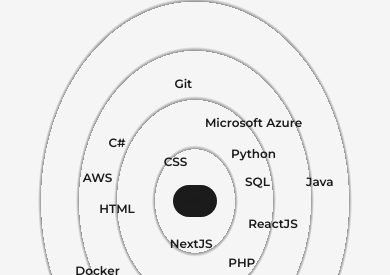
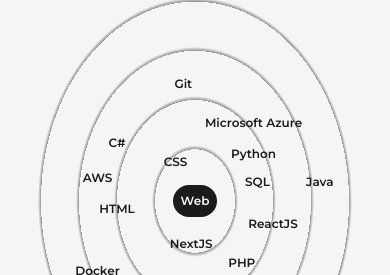
Before and after one commit to kavishdoshi/KavishPortfolio, a Next.js app: page /about in a window 390 px wide. Shown: the part 1488-1763 px from the top of the page. Built offline with nearby package versions, Linux system fonts and the light colour scheme.

Commit message:
skill web

```diff
--- a/src/components/Skills.js
+++ b/src/components/Skills.js
@@ -19,7 +19,7 @@
         <>
             <h2 className='font-bold text-8xl mt-64 w-full text-center md:text-6xl md:mt-32'>Skills</h2>
             <div className='w-full h-screen relative flex items-center justify-center rounded-full bg-circularLight dark:bg-circularDark lg:h-[80vh] sm:h-[60vh] xs:h-[50vh] md:bg-circularLightMd md:dark:bg-circularDarkMd sm:bg-circularLightSm sm:dark:bg-circularDarkSm lg:bg-circularLightLg lg:dark:bg-circularDarkLg '>
-                <motion.div className='flex items-center justify-center rounded-full font-semibold bg-dark text-light p-8 shadow-dark cursor-pointer dark:bg-light dark:text-dark lg:py-2 lg:px-4 md:text-sm md:py-1.5 md:px-3 xs:bg-transperent xs:dark:bg-transparent xs:text-dark xs:dark:text-light xs:text-bold lg:p-6 md:p-4 xs:text-xs xs:p-2' whileHover={{scale:1.05}}>
+                <motion.div className='flex items-center justify-center rounded-full font-semibold bg-dark text-light p-8 shadow-dark cursor-pointer dark:bg-light dark:text-dark lg:py-2 lg:px-4 md:text-sm md:py-1.5 md:px-3 lg:p-6 md:p-4 xs:text-xs xs:p-2' whileHover={{scale:1.05}}>
                     Web
                 </motion.div>
 
```
